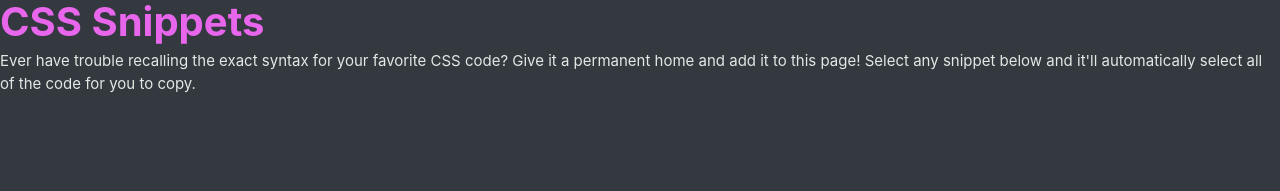
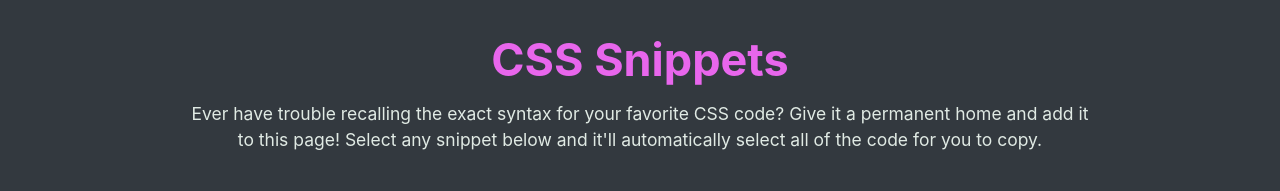
Before and after one commit to msowers72/CSS-Snippets, a plain HTML site: page index.html in a window 1280 px wide. Drawn offline with Linux system fonts and the light colour scheme.

Commit message:
styled the header

```diff
--- a/assets/css/style.css
+++ b/assets/css/style.css
@@ -4,6 +4,11 @@
     --bright-turquoise: #2aefcb;
     --gin: #e0eae4;
     --heliotrope: #e866ec;
+}
+
+::selection {
+    background-color: var(--bright-turquoise);
+    color: var(--outer-space);
 }
 
 /* set 1rem to 10px instead of native 16px to make it easier to calculate font-size values for the rest of the page (e.g. 1.6rem is 16px, 2.0rem is 20px, etc. */
@@ -62,10 +67,29 @@ h6 {
 }
 
 p {
-    font-size: 1.5rem;
+    margin-bottom: 1rem;
 }
 
 code {
     /* Monospace font stack is used for our code blocks to make it look more like code */
     font-family: Consolas, 'Andale Mono WT', 'Andale Mono', 'Lucida Console', 'Lucida Sans Typewriter', 'DejaVu Sans Mono', 'Bitstream Vera Sans Mono', 'Liberation Mono', 'Nimbus Mono L', Monaco, 'Courier New', Courier monospace;
 }
+
+header {
+    width: 96%;
+    margin: 0 auto;
+    padding: 2.5rem;
+    text-align: center;
+}
+
+header h1.page-title {
+    padding: 1rem 1.2rem;
+    font-size: 4.5rem;
+}
+
+/* media query for larger screens */
+@media screen and (min-width: 992px) {
+    header {
+        width: 75%;
+    }
+}
```
